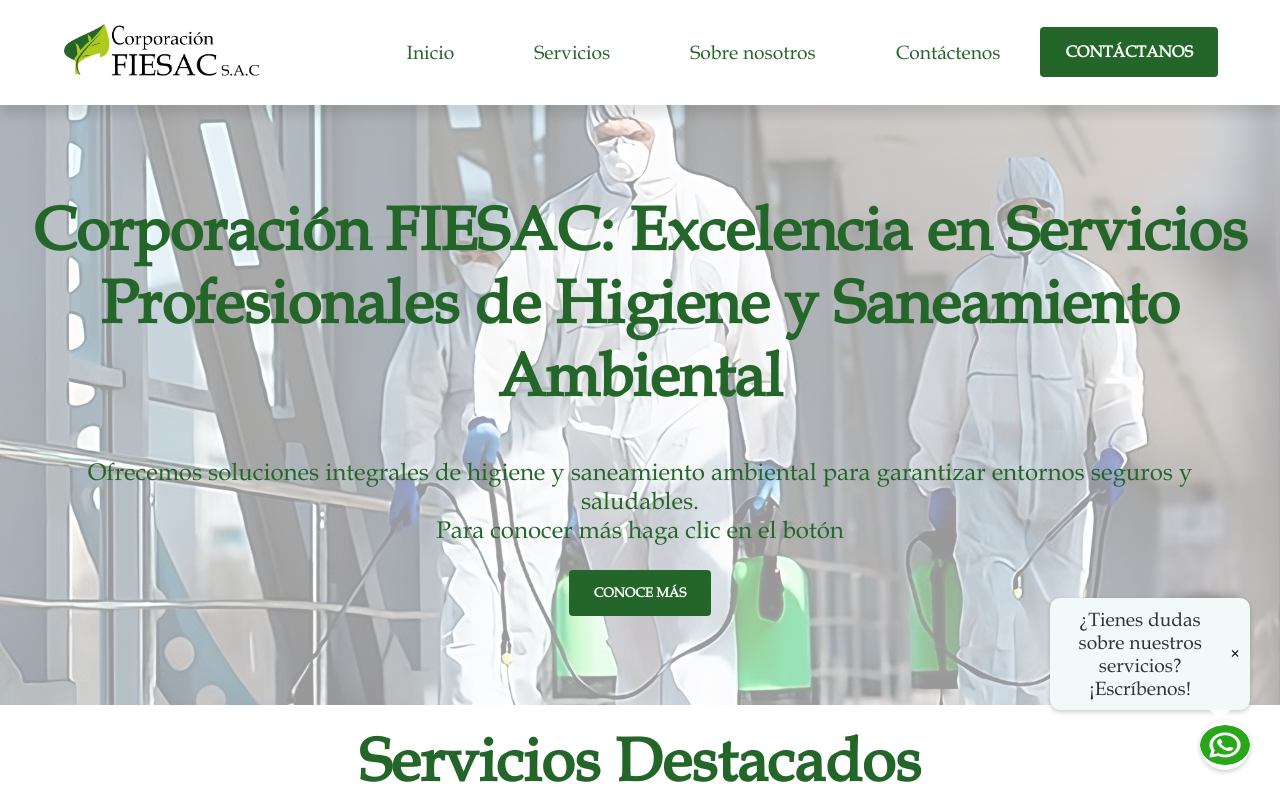
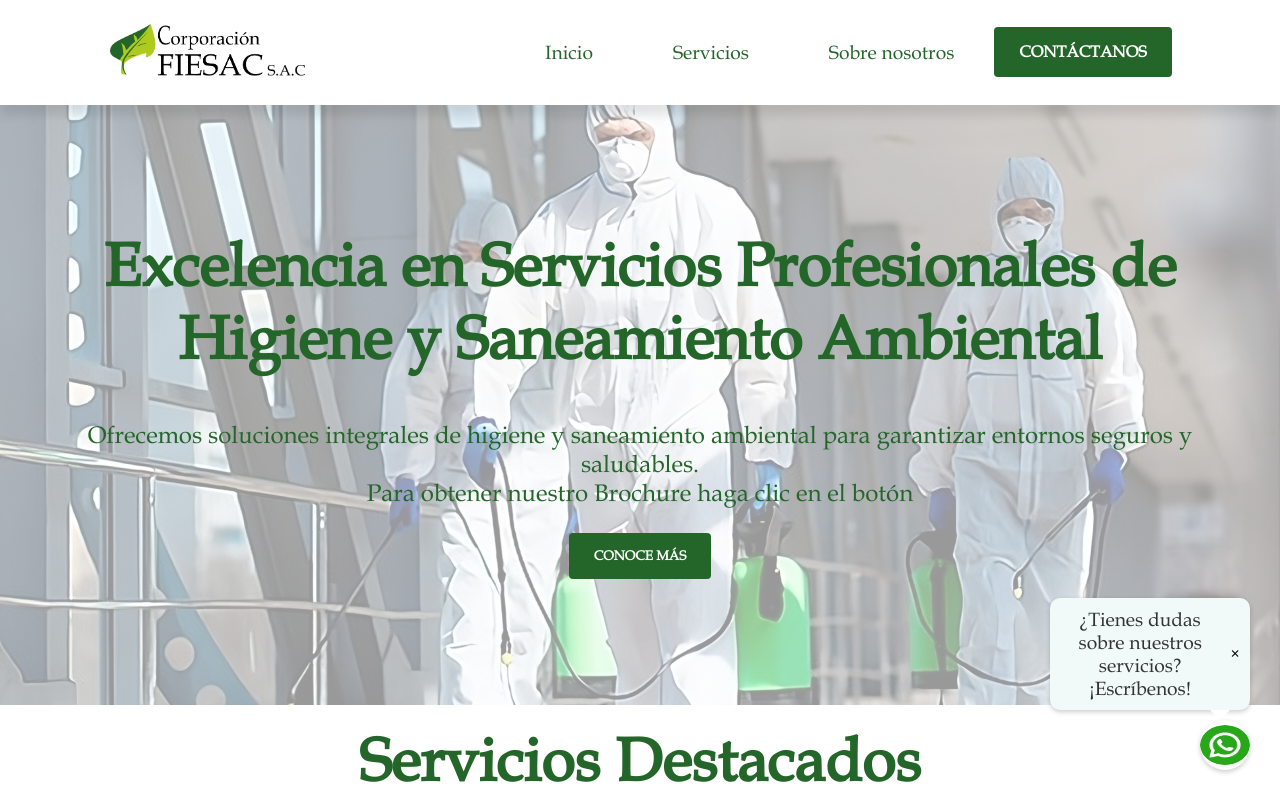
Before and after one commit to Curitagames/landpage-fiesac, a React (Create React App) app: page / in a window 1280 px wide. Shown: the top 800 px of the page. Built offline with nearby package versions, Linux system fonts and the light colour scheme.

Commit message:
realizar cambios de palabras

```diff
--- a/src/components/Footer.js
+++ b/src/components/Footer.js
@@ -7,7 +7,7 @@
       <div className='contenido-footer'>
         <div className='footer-contacto-links'>
           <div className='metodos-contacto'>
-            <h3>Cóntactanos</h3>
+            <h3>Contáctanos</h3>
             <i className="fa fa-envelope contacto-icono">
               <p>marketing1@fiesac.com.pe</p>
             </i>
@@ -16,7 +16,7 @@
             </i>
           </div>
           <div className='links'>
-            <h3>Informacion</h3>
+            <h3>Información</h3>
             <a href='/'>Términos y condiciones</a>
             <a href='/'>Politicas de privacidad</a>
           </div>
--- a/src/components/Inicio.js
+++ b/src/components/Inicio.js
@@ -26,10 +26,10 @@
     return (
             <div className={`background-inicio ${modalIsOpen ? 'blur' : ''}`}>
                 <div className="contenedor-inicio">
-                    <h1 className='titulo-inicio' data-aos="fade-up">Corporación FIESAC: Excelencia en Servicios Profesionales de Higiene y Saneamiento Ambiental</h1>
+                    <h1 className='titulo-inicio' data-aos="fade-up">Excelencia en Servicios Profesionales de Higiene y Saneamiento Ambiental</h1>
                     <p className='parrafo-inicio' data-aos="fade-up">
                         Ofrecemos soluciones integrales de higiene y saneamiento ambiental para garantizar entornos seguros y saludables. <br/>
-                        Para conocer más haga clic en el botón
+                        Para obtener nuestro Brochure haga clic en el botón
                     </p>
                     <button className='boton-conoce-mas' onClick={openModal} data-aos="fade-up">Conoce más</button>
                     <ModalForm isOpen={modalIsOpen} onRequestClose={closeModal} />
--- a/src/components/Navbar.js
+++ b/src/components/Navbar.js
@@ -29,7 +29,6 @@
                             <li><a href="#inicio" className='elemento-navegacion' onClick={this.handleLinkClick}>Inicio</a></li>
                             <li><a href="#servicios" className='elemento-navegacion' onClick={this.handleLinkClick}>Servicios</a></li>
                             <li><a href="#about-us" className='elemento-navegacion' onClick={this.handleLinkClick}>Sobre nosotros</a></li>
-                            <li><a href="#contacto" className='elemento-navegacion' onClick={this.handleLinkClick}>Contáctenos</a></li>
                             <a href='#contacto' className='boton-contacto' onClick={this.handleLinkClick}>Contáctanos</a>
                         </ul>
                     </div>
```
